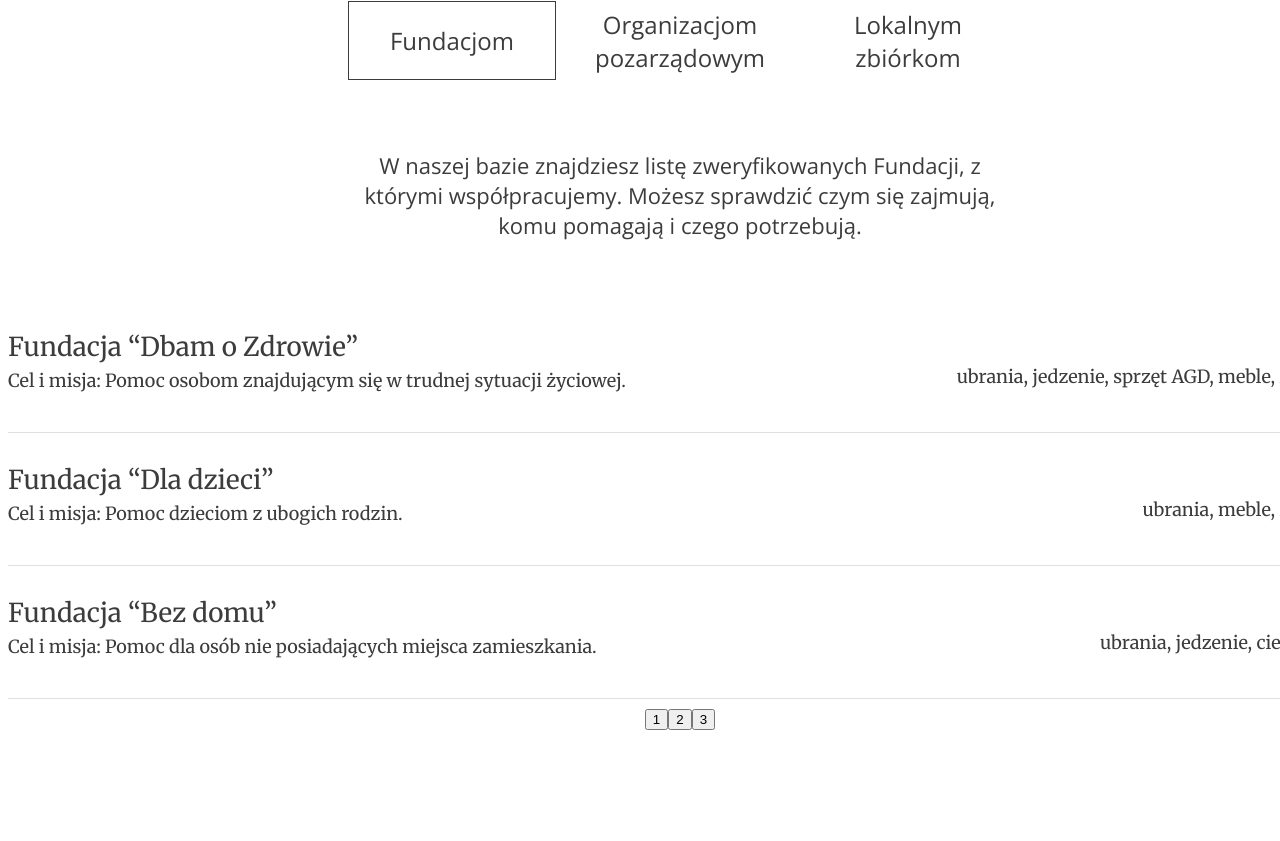
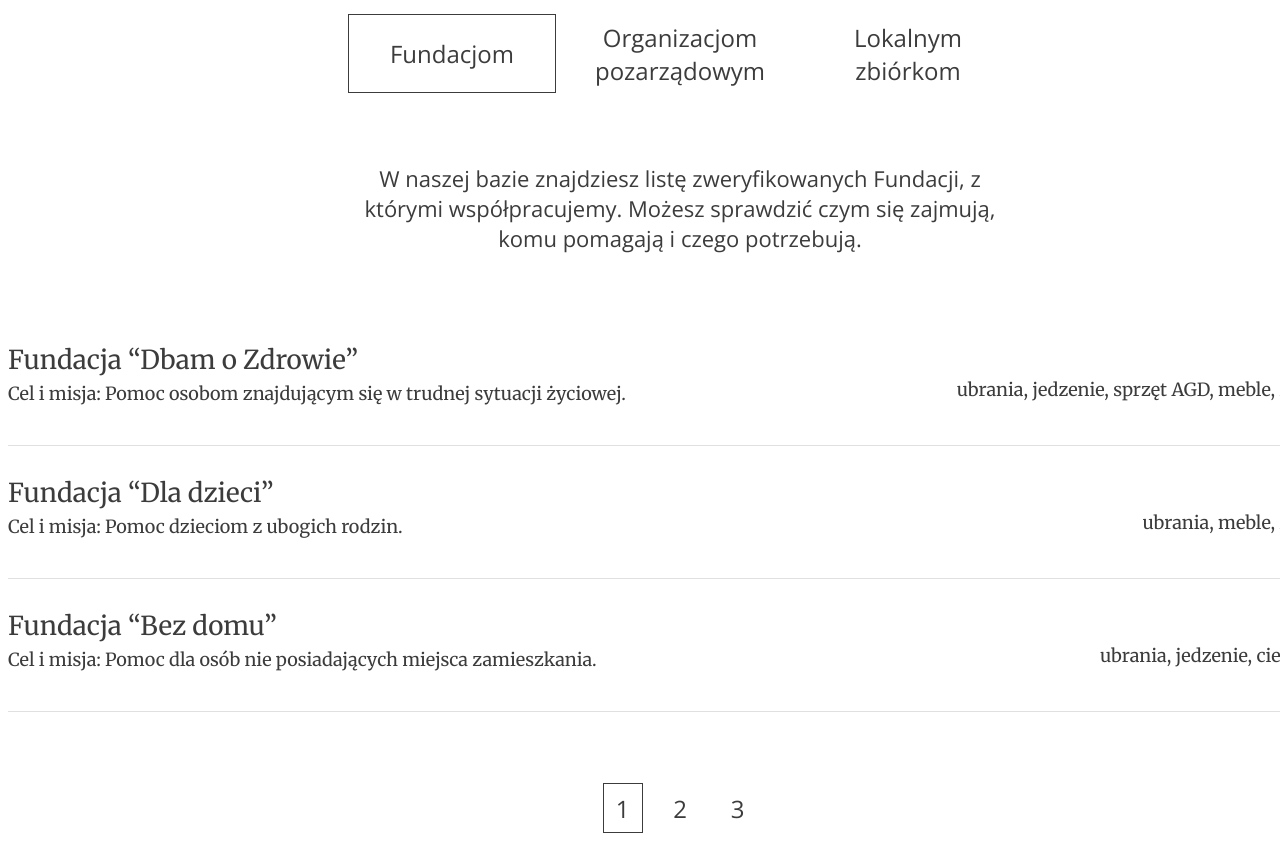
Before and after one commit to KacNyc/portfolio-project, a React (Vite) app: page / in a window 1280 px wide. Shown: the part 3233-4074 px from the top of the page. Before the commit the page ends 3971 px from the top, so only its background shows below. Built offline with nearby package versions, Linux system fonts and the light colour scheme.

Commit message:
Completes section with organizations. backup save

```diff
--- a/src/components/Home.jsx
+++ b/src/components/Home.jsx
@@ -14,7 +14,7 @@ const Home = () => {
             <HomeHeader />
             {/*<HomeThreeColumns />*/}
             {/*<HomeSteps />*/}
-            <HomeMain />
+            {/*<HomeMain />*/}
             {/*<HomeAbout />*/}
             {/*<HomeHelp />*/}
             {/*<HomeContact />*/}
--- a/src/components/HomeHeader.jsx
+++ b/src/components/HomeHeader.jsx
@@ -49,11 +49,11 @@ const Home = () => {
                     <HomeAbout />
                 </section>
             </Element>
-            {/*<Element name="organizations">*/}
-            {/*    <section id="organizations">*/}
-            {/*        /!* Zawartość sekcji "Fundacja i organizacje" *!/*/}
-            {/*    </section>*/}
-            {/*</Element>*/}
+            <Element name="organizations">
+                <section id="organizations">
+                    <HomeMain />
+                </section>
+            </Element>
             {/*<Element name="contact">*/}
             {/*    <section id="contact">*/}
             {/*        /!* Zawartość sekcji "Kontakt" *!/*/}
--- a/src/components/HomeMain.jsx
+++ b/src/components/HomeMain.jsx
@@ -80,17 +80,30 @@ const HomeMain = () => {
                         ))}
                     </div>
                     <div className="site-number">
-                        {['fundacje', 'organizacje', 'zbiorki'].map((btn, index) => (
-                            <button
-                                key={btn}
-                                onClick={() => handleCategoryChange(btn)}
-                                onMouseEnter={() => handleMouseEnter(btn)}
-                                onMouseLeave={handleMouseLeave}
-                                className={`${btn === category ? 'active' : ''} ${btn === hoveredButton ? 'hovered' : ''}`}
-                            >
-                                {index + 1} {/* Wyświetla numery 1, 2, 3 */}
-                            </button>
-                        ))}
+                        <button
+                            onClick={() => handleCategoryChange('fundacje')}
+                            onMouseEnter={() => handleMouseEnter('fundacje')}
+                            onMouseLeave={handleMouseLeave}
+                            className={`fundacje ${category === 'fundacje' ? 'active' : ''} ${hoveredButton === 'fundacje' ? 'hovered' : ''}`}
+                        >
+                            1
+                        </button>
+                        <button
+                            onClick={() => handleCategoryChange('organizacje')}
+                            onMouseEnter={() => handleMouseEnter('organizacje')}
+                            onMouseLeave={handleMouseLeave}
+                            className={`organizacje ${category === 'organizacje' ? 'active' : ''} ${hoveredButton === 'organizacje' ? 'hovered' : ''}`}
+                        >
+                            2
+                        </button>
+                        <button
+                            onClick={() => handleCategoryChange('zbiorki')}
+                            onMouseEnter={() => handleMouseEnter('zbiorki')}
+                            onMouseLeave={handleMouseLeave}
+                            className={`zbiorki ${category === 'zbiorki' ? 'active' : ''} ${hoveredButton === 'zbiorki' ? 'hovered' : ''}`}
+                        >
+                            3
+                        </button>
                     </div>
                 </div>
             </section>
--- a/src/scss/homeMain.scss
+++ b/src/scss/homeMain.scss
@@ -119,7 +119,7 @@ header {
             width: 100%;
           }
         }
-
+      }
       .site-number {
         width: 155px;
         display: flex;
@@ -128,6 +128,7 @@ header {
         button {
           width: 40px;
           height: 50px;
+          margin-top: 63px;
           @include font-open-sans(normal, $font-size-button);
           color: $color-dark-gray;
           background: none;
@@ -148,4 +149,3 @@ header {
     }
   }
 }
-}
```
Lines whose indentation alone changed are shown as unchanged.
